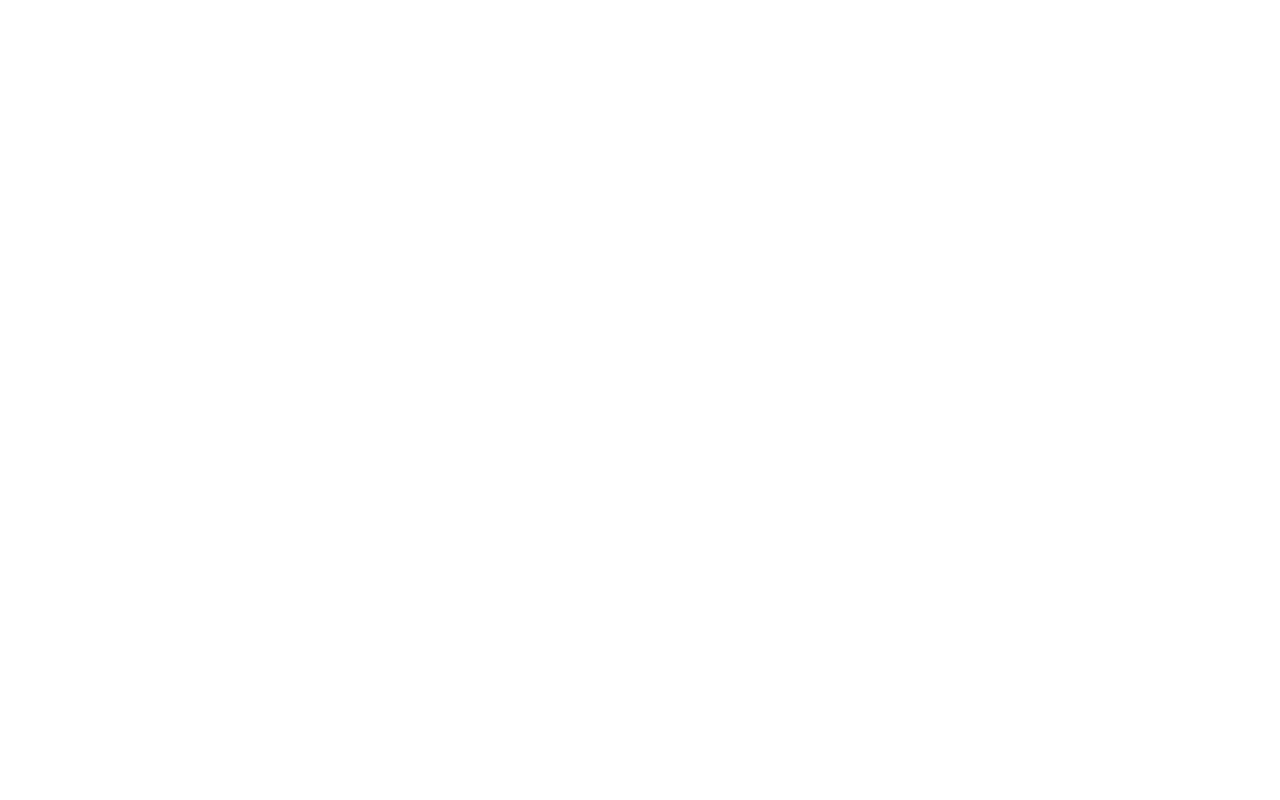
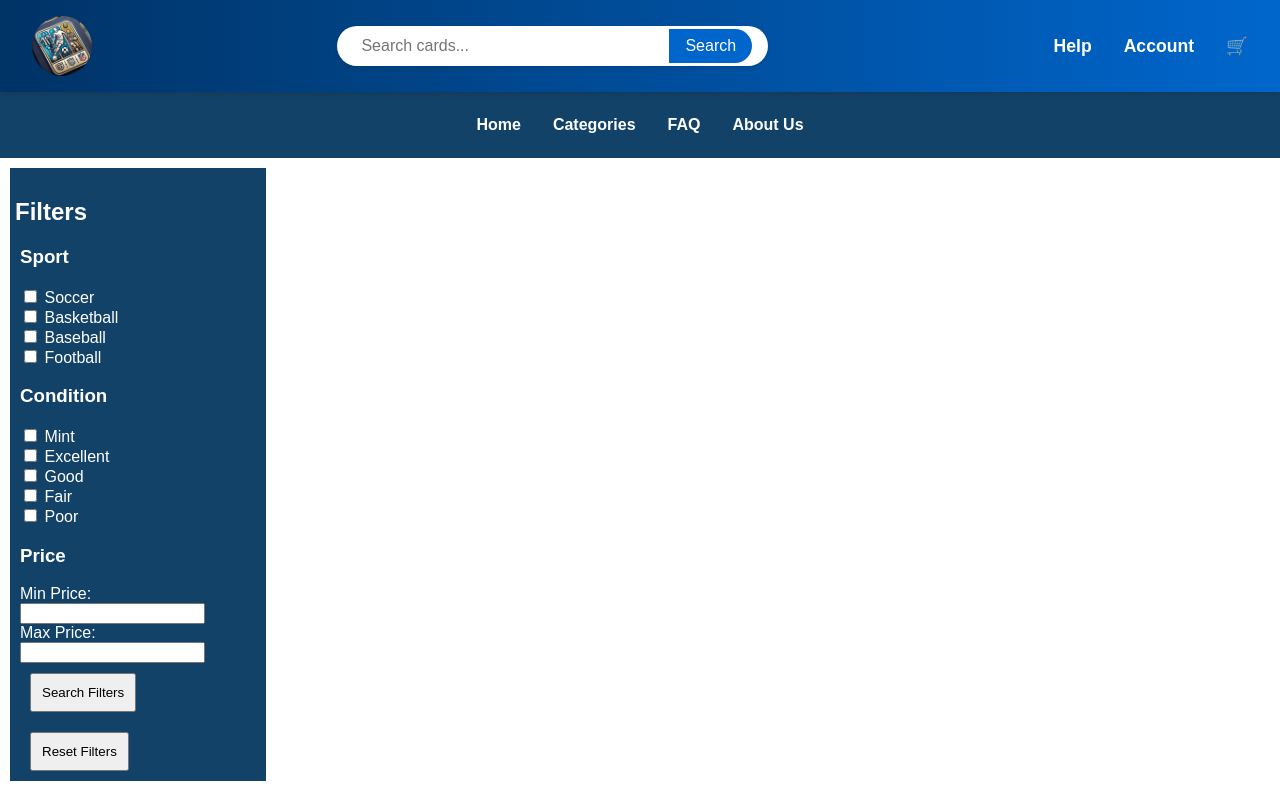
Before and after one commit to sofienebaba/Group-project, a plain HTML site: page products.html in a window 1280 px wide. Drawn offline with Linux system fonts and the light colour scheme.

Commit message:
added filter form for products page

```diff
--- a/products.html
+++ b/products.html
@@ -0,0 +1,76 @@
+<!DOCTYPE html>
+<html lang="en">
+<head>
+    <meta charset="UTF-8">
+    <meta name="viewport" content="width=device-width, initial-scale=1.0">
+    <title>Sports Collectible Cards</title>
+    <link rel="stylesheet" href="styles.css">
+    <link rel="stylesheet" href="settings.css">
+</head>
+
+<body>
+    <header>
+        <nav class="navbar">
+            <a href="#">
+                <img src="/Images/logo.webp" alt="Collectible Cards Logo" class="logo">
+            </a>
+              <div class="search-bar">
+                <input type="text" placeholder="Search cards...">
+                <button type="submit">Search</button>
+            </div>
+            <ul class="nav-links">
+                <li><a href="#Help">Help</a></li>
+                <li><a href="account.html">Account</a></li>
+                <li><a href="#Cart">🛒</a></li>
+            </ul>
+        </nav>
+
+        <nav class="secondary-navbar">
+            <ul>
+                <li><a href="#">Home</a></li>
+                <li><a href="products.html">Categories</a></li>
+                <li><a href="#">FAQ</a></li>
+                <li><a href="#">About Us</a></li>
+            </ul>
+        </nav>
+    </header>
+
+    <div id="products">
+        <nav class="sidenav" id="products-nav">
+            <h2>Filters</h2>
+
+            <form id="filter-form">
+                <h3>Sport</h3>
+                <input type="checkbox" id="soccer" name="soccer" value="soccer">
+                <label for="soccer"> Soccer</label><br>
+                <input type="checkbox" id="basketball" name="basketball" value="basketball">
+                <label for="basketball"> Basketball</label><br>
+                <input type="checkbox" id="baseball" name="baseball" value="baseball">
+                <label for="baseball"> Baseball</label><br>
+                <input type="checkbox" id="football" name="football" value="football">
+                <label for="football"> Football</label><br>
+
+                <h3>Condition</h3>
+                <input type="checkbox" id="mint" name="mint" value="mint">
+                <label for="mint"> Mint</label><br>
+                <input type="checkbox" id="excellent" name="excellent" value="excellent">
+                <label for="excellent"> Excellent</label><br>
+                <input type="checkbox" id="good" name="good" value="good">
+                <label for="good"> Good</label><br>
+                <input type="checkbox" id="fair" name="fair" value="fair">
+                <label for="fair"> Fair</label><br>
+                <input type="checkbox" id="poor" name="poor" value="poor">
+                <label for="poor"> Poor</label><br>
+
+                <h3>Price</h3>
+                <label for="min-value-price"> Min Price: </label>
+                <input type="number" id="min-value-price" name="min-value-price"> <br>
+                <label for="max-value-price"> Max Price: </label>
+                <input type="number" id="max-value-price" name="max-value-price">
+
+                <input type="submit" value="Search Filters" class="filter-button">
+                <input type="reset" value="Reset Filters" class="filter-button">
+            </form>
+        </nav>
+    </div>
+</body>
--- a/settings.css
+++ b/settings.css
@@ -2,24 +2,32 @@
     display: flex;
 }
 
-#sidenav {
+.sidenav {
     width: 20%;
-    height: 300px;
     background-color: #134268;
     padding-top: 10px;
     margin: 10px;
+    color: #ffffff;
 }
 
-  #sidenav a {
+.sidenav h2 {
+    margin-left: 5px;
+}
+
+
+.sidenav form {
+    margin-left: 10px;
+}
+
+.sidenav a {
     padding: 8px 8px 8px 8px;
     text-decoration: none;
     font-size: 25px;
-    color: #ffffff;
     display: block;
     font-size: 1.1em;
 }
 
-  #sidenav a:hover {
+.sidenav a:hover {
     color: #ddd;
     text-decoration: underline;
 }
@@ -31,11 +39,11 @@
     margin-top: 10px;
 }
 
-  .settings-info-header{
+.settings-info-header {
     margin-left: 10px;
 }
 
-  .settings-info ul li{
+.settings-info ul li {
     font-style: italic;
     font-weight: bold;
 }
@@ -90,3 +98,18 @@
 #switch-accounts {
     display: none;
 }
+
+input::-webkit-outer-spin-button,
+input::-webkit-inner-spin-button {
+  -webkit-appearance: none;
+  margin: 0;
+}
+
+input[type=number] {
+  -moz-appearance: textfield;
+}
+
+.filter-button {
+    padding: 10px;
+    margin: 10px;
+}
```
Also changed, not shown: settings.html (+4 -4 lines). Lines whose indentation alone changed are shown as unchanged.
